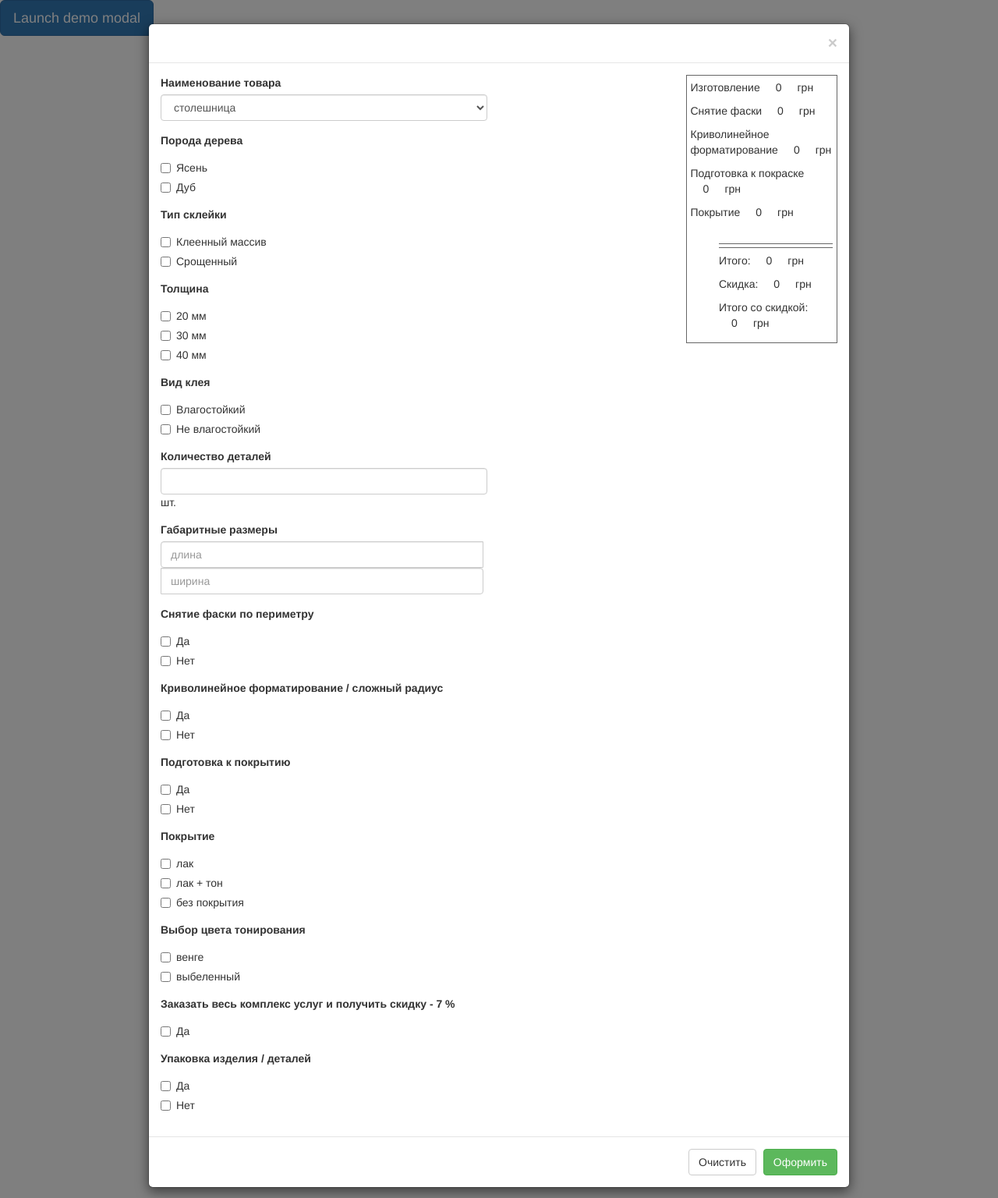
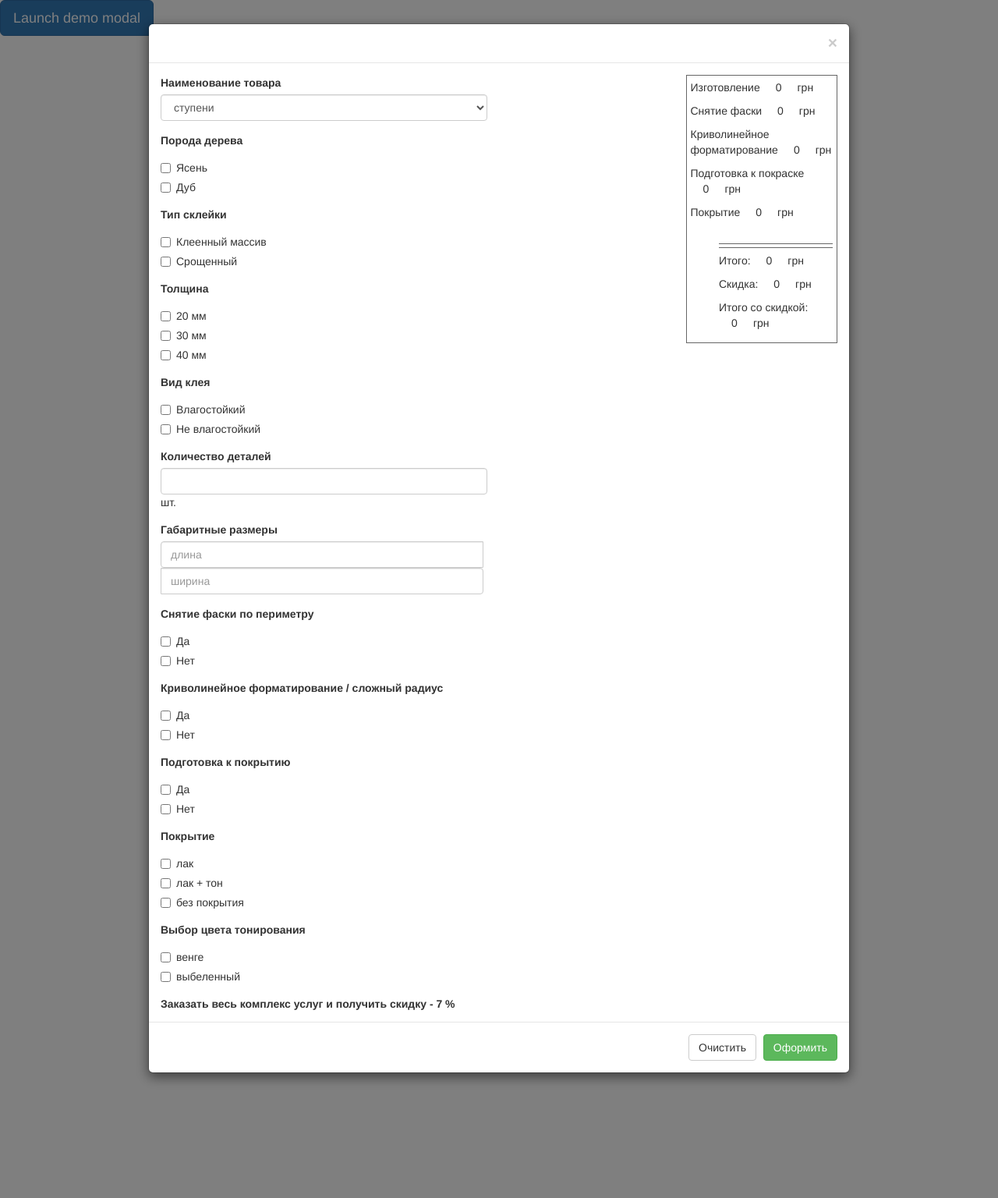
Before and after one commit to s7eel/stoleshka.com.ua, a PHP site: page /priceCalculator/index.html in a window 1280 px wide, after a click on "Launch demo modal". Shown: the whole page at 78% size. Run offline with PHP 8.4, Linux system fonts and the light colour scheme.

Commit message:
Pass data about item name from button to modal window

```diff
--- a/priceCalculator/index.html
+++ b/priceCalculator/index.html
@@ -12,7 +12,7 @@
 </head>
 <body>
 
-<button type="button" class="btn btn-primary btn-lg" data-toggle="modal" data-target="#calcModal">
+<button type="button" class="btn btn-primary btn-lg" data-toggle="modal" data-target="#calcModal" data-item-name="steps">
     Launch demo modal
 </button>
 
@@ -23,8 +23,9 @@
                 <button type="button" class="close" data-dismiss="modal" aria-label="Close"><span
                         aria-hidden="true">&times;</span></button>
             </div>
-            <div class="modal-body row">
-                <div class="col-md-6">
+            <div class="modal-body">
+              <div class="row">
+                <div class="col-sm-6">
                     <form id="calculator">
 
                         <!--Basic requirements-->
@@ -245,11 +246,11 @@
                         </div>
                     </form>
                 </div>
-                <div class="col-md-3">
+                <div class="col-sm-3">
                     <img src="">
                     <img src="">
                 </div>
-                <div class="col-md-3">
+                <div class="col-sm-3">
                     <div id="calculatedSums" class="calculated-sums">
                         <p>Изготовление
                             <span id="productionCost">0</span>
@@ -280,6 +281,7 @@
                         </div>
                     </div>
                 </div>
+              </div>
             </div>
             <div class="modal-footer">
                 <button type="button" id="refresh" class="btn btn-default">Очистить</button>
--- a/priceCalculator/main.js
+++ b/priceCalculator/main.js
@@ -1,12 +1,18 @@
 $(function () {
   var inputData = {};
-
   var $form = $('#calculator');
 
   changeCheckboxBehavior();
 
   $form.on('submit', function (e) {
     e.preventDefault();
+  });
+
+  $('#calcModal').on('show.bs.modal', function (event) {
+    var button = $(event.relatedTarget);
+    var itemName = button.data('itemName');
+
+    itemName && $('#itemName').val(itemName);
   });
 
   $('#refresh, #submit, .close').on('click', function () {
@@ -24,7 +30,8 @@ $(function () {
       success: function (data) {
         resetForm();
       },
-      error: function (e) {}
+      error: function (e) {
+      }
     });
   });
 
--- a/priceCalculator/styles.css
+++ b/priceCalculator/styles.css
@@ -1,32 +1,46 @@
-.calculated-sums {
+#calcModal .calculated-sums {
     display: inline-block;
     border: 1px solid #666;
     padding: 5px;
 }
 
-.calculated-sums span{
+#calcModal .calculated-sums span{
     display: inline-block;
     min-width: 40px;
     text-align: center;
 }
 
-.total-sums {
+#calcModal .total-sums {
     display: inline-block;
     margin-left: 20%;
 }
 
-.total-sums hr {
+#calcModal .total-sums hr {
     border: none;
     height: 1px;
     background-color: #666;
     color: #666;
 }
 
-.total-sums hr:first-of-type {
+#calcModal .total-sums hr:first-of-type {
     margin-bottom: 0;
 }
 
-.total-sums hr:last-of-type {
+#calcModal .total-sums hr:last-of-type {
     margin-top: 4px;
     margin-bottom: 6px;
 }
+
+@media only screen and (min-width : 480px) {
+    #calcModal {
+        overflow: hidden;
+    }
+    #calcModal .modal-body {
+        overflow: auto;
+        height: 80vh;
+    }
+    #calcModal .modal-fixed {
+        position: fixed;
+        right: 30px;
+    }
+}
```
